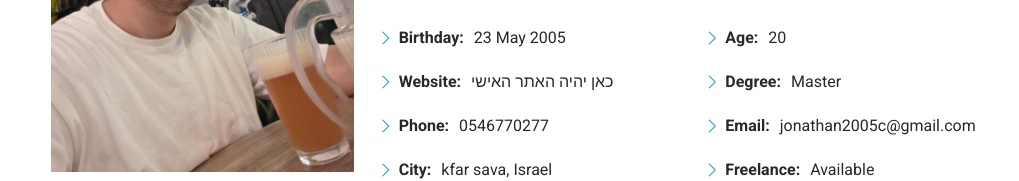
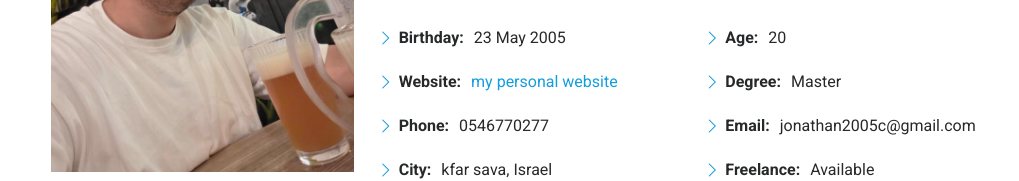
Before and after one commit to yhonatan12/Jonathan-sResume, a plain HTML site: page index.html in a window 1280 px wide. Shown: the part 1225-1406 px from the top of the page, without its empty margins (261-1280 px from the left). Drawn offline with Linux system fonts and the light colour scheme.

Commit message:
Add files via upload

```diff
--- a/index.html
+++ b/index.html
@@ -110,7 +110,7 @@
               <div class="col-lg-6">
                 <ul>
                   <li><i class="bi bi-chevron-right"></i> <strong>Birthday:</strong> <span>23 May 2005</span></li>
-                  <li><i class="bi bi-chevron-right"></i> <strong>Website:</strong> <span>כאן יהיה האתר האישי</span></li>
+                  <li><i class="bi bi-chevron-right"></i> <strong>Website:</strong> <span>  <a href="https://yhonatan12.github.io/MyPersonalWeb/" target="_blank">my personal website</a> </span></li>
                   <li><i class="bi bi-chevron-right"></i> <strong>Phone:</strong> <span>0546770277</span></li>
                   <li><i class="bi bi-chevron-right"></i> <strong>City:</strong> <span>kfar sava, Israel</span></li>
                 </ul>
```
